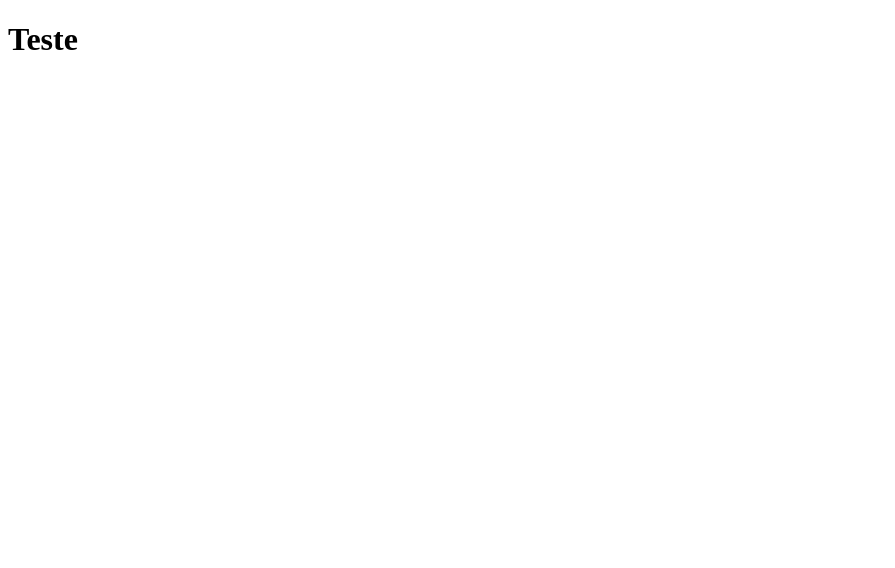
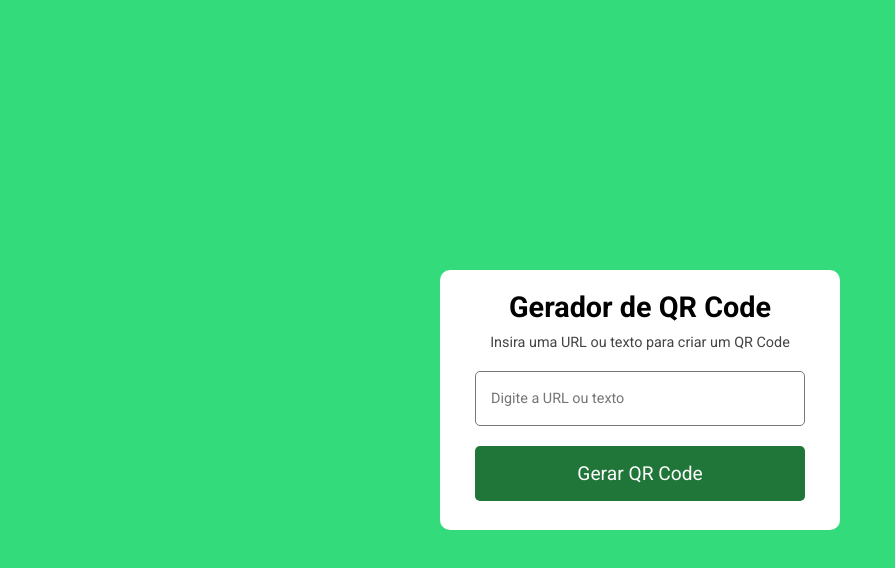
Before and after one commit to mikedsousa/qr-code, a plain HTML site: page index.html in a window 1280 px wide. Shown: the whole page, without its empty margins (0-895 px from the left). Drawn offline with Linux system fonts and the light colour scheme.

Commit message:
css aplicado

```diff
--- a/css/style.css
+++ b/css/style.css
@@ -0,0 +1,89 @@
+* {
+  margin: 0;
+  padding: 0;
+  font-family: Roboto;
+  box-sizing: border-box;
+}
+
+body {
+  display: flex;
+  align-items: center;
+  justify-content: center;
+  min-height: 100vh;
+  background-color: #34db7a;
+}
+
+.container {
+  background-color: #fff;
+  height: 260px;
+  width: 400px;
+  border-radius: 10px;
+  padding: 20px;
+  transition: 0.2s;
+}
+
+.container.active {
+  height: 500px;
+}
+
+#qr-header {
+  text-align: center;
+}
+
+#qr-header h1 {
+  font-size: 1.8rem;
+  margin-bottom: 10px;
+}
+
+#qr-header p {
+  color: #444;
+  font-size: 0.9rem;
+}
+
+#qr-form {
+  margin: 20px 15px;
+}
+
+#qr-form input,
+#qr-form button {
+  width: 100%;
+  height: 55px;
+  border: none;
+  border-radius: 5px;
+  font-size: 0.9rem;
+}
+
+#qr-form input {
+  border: 1px solid #777;
+  padding: 10px 15px;
+}
+
+#qr-form button {
+  background-color: #086824;
+  color: #fff;
+  font-size: 1.2rem;
+  margin-top: 20px;
+  cursor: pointer;
+  opacity: 0.9;
+  transform: 0.4s;
+}
+
+#qr-form button:hover {
+  opacity: 1;
+}
+
+#qr-code {
+  display: flex;
+  opacity: 0;
+  border: 1px solid #ccc;
+  padding: 30px 0;
+  margin: 20px 15px;
+  justify-content: center;
+  align-items: center;
+  border-radius: 5px;
+  transition: 0.5s;
+}
+
+.container.active #qr-code {
+  opacity: 1;
+}
--- a/index.html
+++ b/index.html
@@ -18,7 +18,19 @@
 </head>
 
 <body>
-  <h1>Teste</h1>
+  <div class="container">
+    <header id="qr-header">
+      <h1>Gerador de QR Code</h1>
+      <p>Insira uma URL ou texto para criar um QR Code</p>
+    </header>
+    <div id="qr-form">
+      <input type="text" placeholder="Digite a URL ou texto">
+      <button>Gerar QR Code</button>
+    </div>
+    <div id="qr-code">
+      <img src="img/qr-code.png" alt="QR Code">
+    </div>
+  </div>
 </body>
 
 </html>
```
Also changed, not shown: img/qr-code.png (added).
